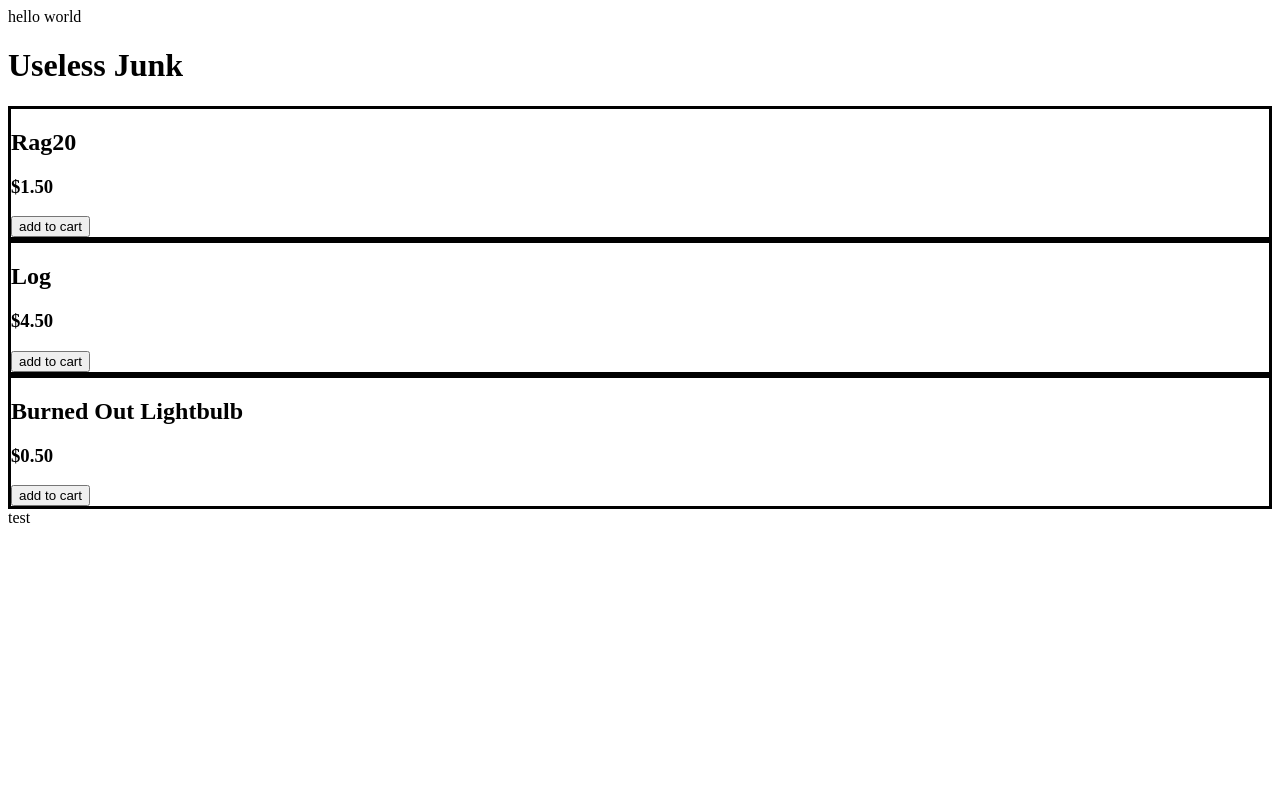
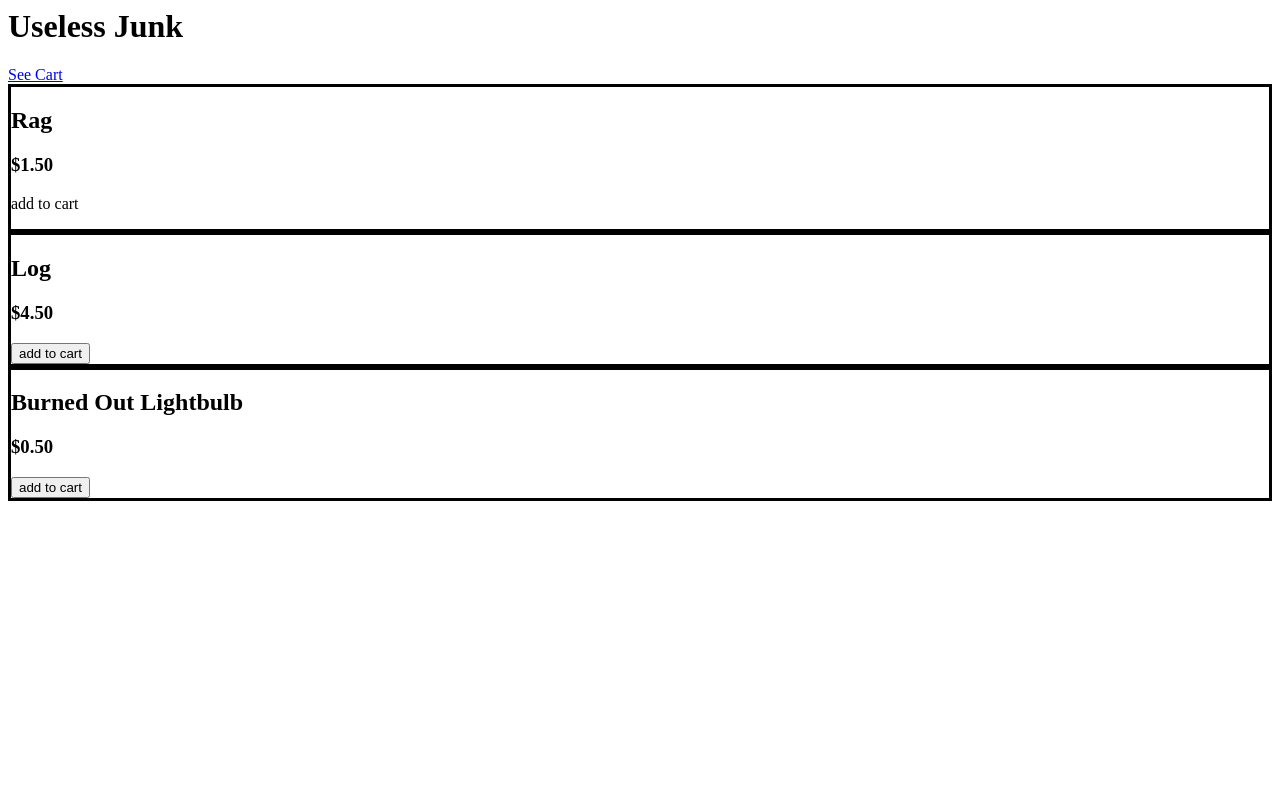
Before and after one commit to keanedawg/CS313-02, a PHP site: page /browse.php in a window 1280 px wide. Run offline with PHP 8.4, Linux system fonts and the light colour scheme.

Commit message:
removed various debug codes

```diff
--- /dev/null
+++ b/addToCart.php
@@ -0,0 +1,6 @@
+<?php
+
+
+
+
+?>
--- a/browse.php
+++ b/browse.php
@@ -6,16 +6,16 @@ session_start();
 header("Refresh:5");
 include('header.php')
 ?>
-<?php
-  echo "hello world";
-?>
 <h1>Useless Junk</h1>
+<a href="cart.php">See Cart</a>
 
 
 <div class="product">
-<h2>Rag20</h2>
+<h2>Rag</h2>
 <h3>$1.50</h3>
-<button>add to cart</button>
+<form action="addToCart.php">
+add to cart
+</form>
 </div>
 
 <div class="product">
--- a/footer.php
+++ b/footer.php
@@ -1,4 +1,3 @@
-test
 </body>
 
 </html>
```
